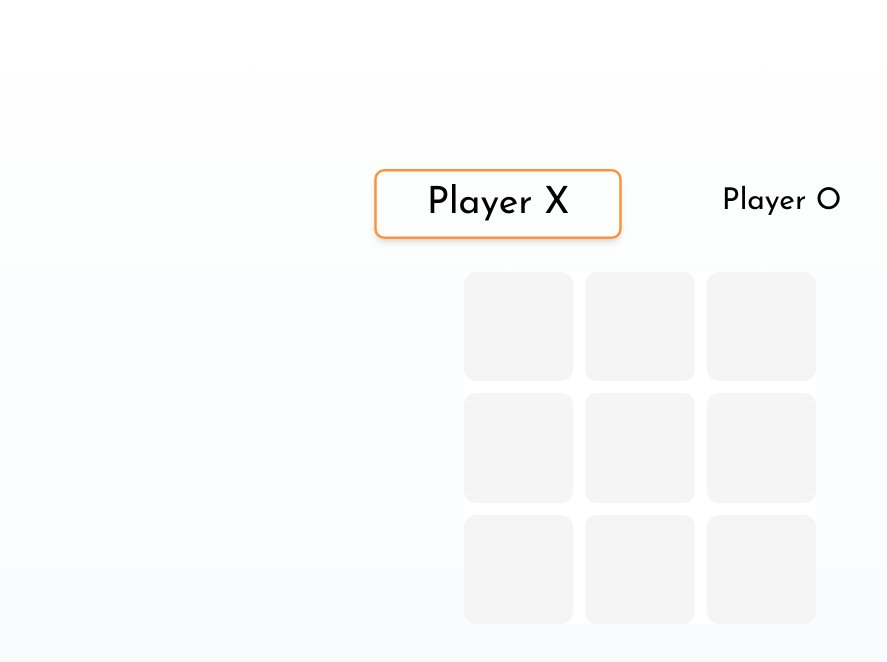
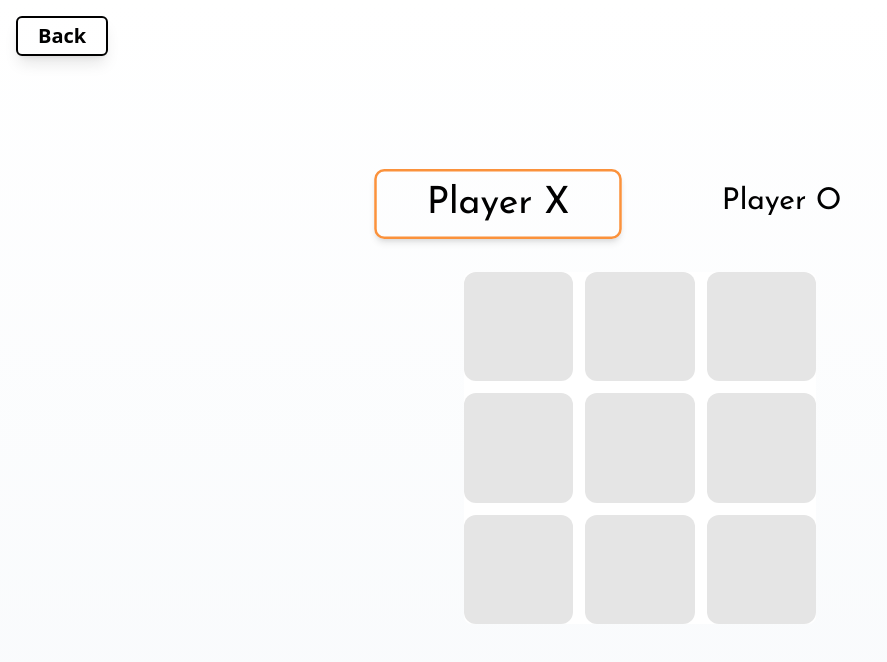
Before and after one commit to BradySavarie/tic-tac-toe, a website: page index.html in a window 1280 px wide. Both pictures are taken after a click on the button "START GAME". Shown: the whole page, without its empty margins (0-887 px from the left). Drawn offline with Linux system fonts and the light colour scheme.

Commit message:
Implement back button

```diff
--- a/app.js
+++ b/app.js
@@ -180,6 +180,7 @@ const displayController = (() => {
     const preGameForm = document.querySelector('#pre-game_form');
     const preGameScreen = document.querySelector('#pre-game_screen');
     const inGameScreen = document.querySelector('#in-game_screen');
+    const backBtn = document.querySelector('#backBtn');
 
     const renderDisplay = () => {
         // Clear board
@@ -226,10 +227,10 @@ const displayController = (() => {
             row.forEach((marker, columnIndex) => {
                 const cellButton = document.createElement('button');
                 cellButton.classList.add(
-                    'bg-neutral-100',
+                    'bg-neutral-200',
                     'rounded-xl',
                     'hover:bg-neutral-300',
-                    'text-3xl',
+                    'text-5xl',
                     'font-bold'
                 );
                 cellButton.dataset.row = rowIndex;
@@ -240,9 +241,19 @@ const displayController = (() => {
         });
     };
 
+    // Toggle between pre-game and in-game screens
     function changeScreens() {
-        preGameScreen.classList.add('hidden');
-        inGameScreen.classList.remove('hidden');
+        if (preGameScreen.classList.contains('flex')) {
+            preGameScreen.classList.remove('flex');
+            preGameScreen.classList.add('hidden');
+            inGameScreen.classList.remove('hidden');
+            inGameScreen.classList.add('flex');
+        } else if (preGameScreen.classList.contains('hidden')) {
+            preGameScreen.classList.remove('hidden');
+            preGameScreen.classList.add('flex');
+            inGameScreen.classList.remove('flex');
+            inGameScreen.classList.add('hidden');
+        }
     }
 
     // Get player names from pre-game form
@@ -263,7 +274,7 @@ const displayController = (() => {
         renderDisplay();
     }
 
-    // Get player names via pre-game form submit
+    // Initialize Game
     function preGameFormSubmitHandler(e) {
         e.preventDefault();
         storePlayersData(e.target);
@@ -274,9 +285,8 @@ const displayController = (() => {
         renderDisplay();
     }
 
-    // Listen for clicks on gameBoard
+    // Event Listeners
     boardDiv.addEventListener('click', boardClickHandler);
-
-    // Listen for pre-game form submit
     preGameForm.addEventListener('submit', preGameFormSubmitHandler);
+    backBtn.addEventListener('click', changeScreens);
 })();
--- a/index.html
+++ b/index.html
@@ -104,8 +104,14 @@
 
         <div
             id="in-game_screen"
-            class="hidden flex flex-col h-screen w-screen justify-center items-center bg-gradient-to-b from-white to-slate-50"
+            class="hidden flex-col h-screen w-screen justify-center items-center bg-gradient-to-b from-white to-slate-50 relative"
         >
+            <button
+                id="backBtn"
+                class="font-bold text-xl text-center rounded-md px-5 py-1 border-2 shadow-lg border-black hover:bg-gradient-to-b from-cyan-50 to-cyan-100 hover:scale-105 transition duration-150 ease-out hover:ease-in absolute top-4 left-4"
+            >
+                Back
+            </button>
             <div
                 id="container"
                 class="flex flex-col items-center gap-10 min-w-[50%] p-10"
```
Also changed, not shown: css/main.css.
